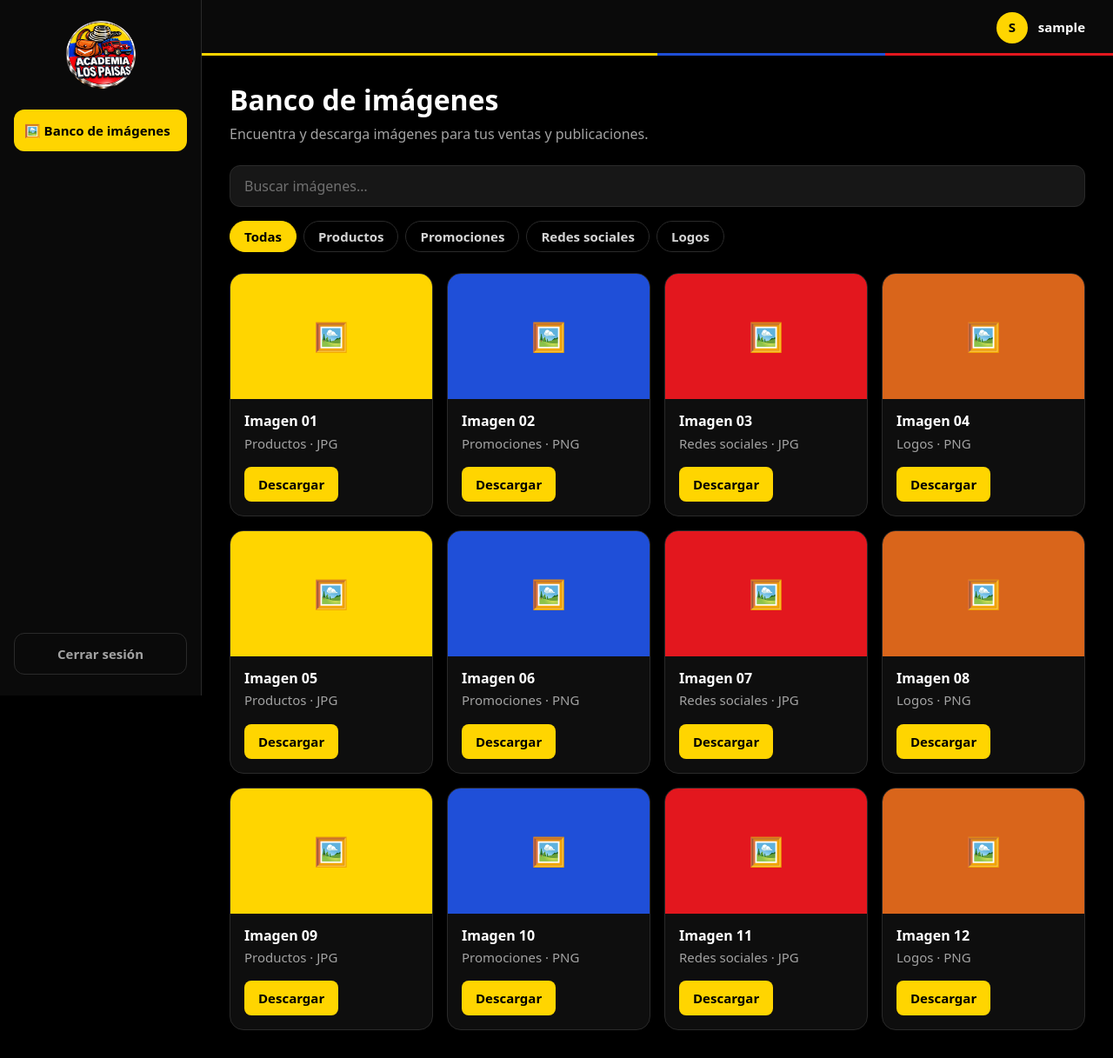
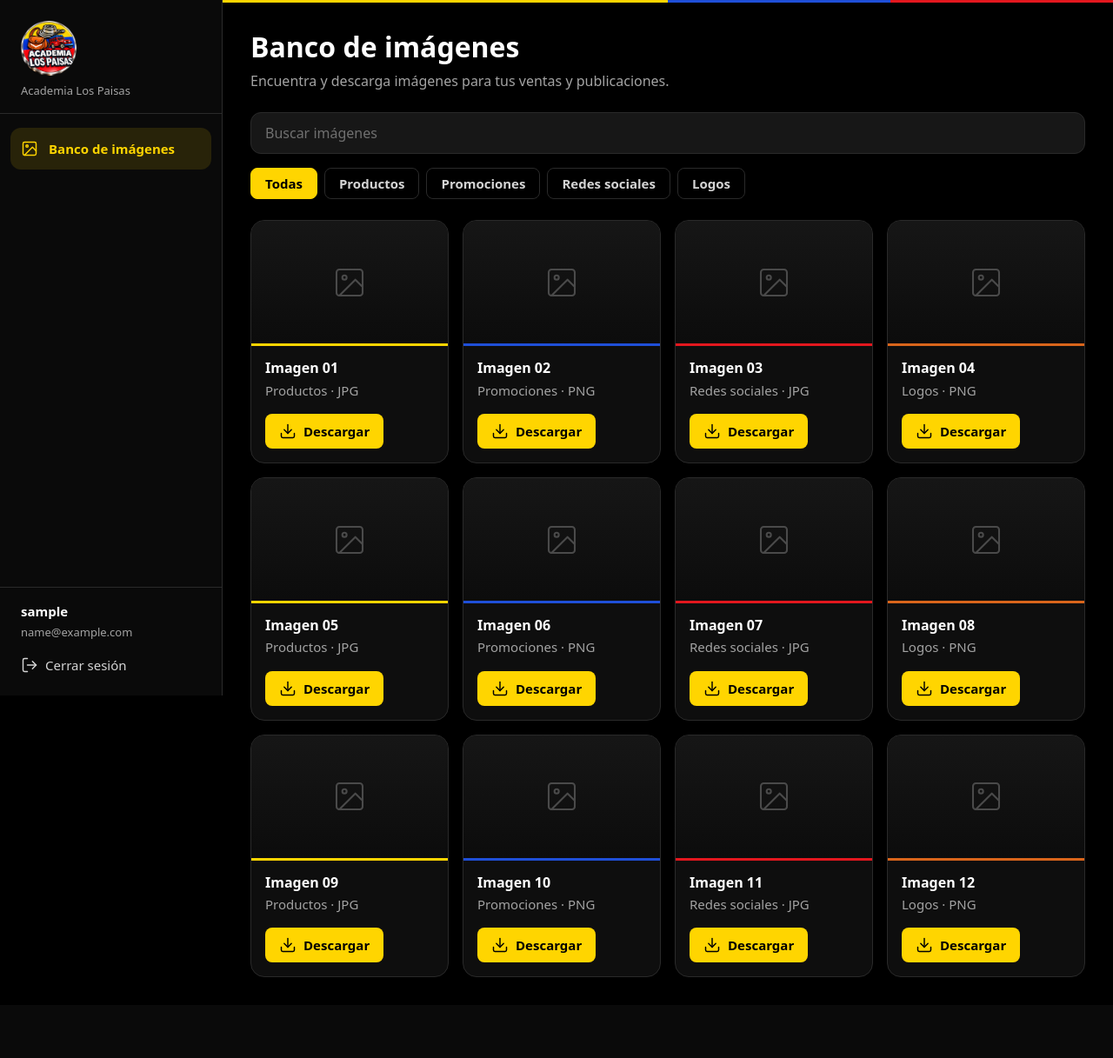
Before and after one commit to jpablo0724/tiendalospaisas, a Flask app: page /dashboard in a window 1280 px wide. Shown: the whole page at 87% size. After the commit the page ends 1124 px from the top, so only its background shows below. Run offline with Flask 3, Linux system fonts and the light colour scheme; the visitor is signed in with stand-in values (Sample User, id 1); data comes from the database, SQL or seed files in the repository.

Commit message:
Dashboard con estilo sobrio: íconos de línea, sin emojis, bloque de usuario en el menú
Co-Authored-By: Claude Sonnet 5.5 <noreply@anthropic.com>

```diff
--- a/academia/static/dashboard.css
+++ b/academia/static/dashboard.css
@@ -1,44 +1,58 @@
-body.app{display:grid;grid-template-columns:14.5rem 1fr;min-height:100vh}
-.side{background:#0a0a0a;border-right:1px solid var(--line);padding:var(--s5) var(--s4);display:flex;flex-direction:column;gap:var(--s5);position:sticky;top:0;height:100vh}
-.logo{width:80px;height:auto;align-self:center}
-.side nav{display:grid;gap:var(--s1);flex:1;align-content:start}
-.side nav a{display:flex;align-items:center;height:var(--control-h);padding:0 var(--s3);border-radius:var(--r-md);text-decoration:none;color:var(--text-2);font-size:var(--fs-sm);font-weight:var(--fw-semi)}
-.side nav a:hover{background:#1c1c1c}
-.side nav a.on{background:var(--yellow);color:#000}
-.logout{width:100%;height:var(--control-h);border:1px solid var(--line);background:transparent;border-radius:var(--r-md);font:inherit;font-size:var(--fs-sm);font-weight:var(--fw-semi);cursor:pointer;color:var(--muted)}
-.logout:hover{border-color:var(--red);color:#ff9a9e}
-.top{display:flex;align-items:center;height:4rem;padding:0 var(--s6);background:#0a0a0a;border-bottom:1px solid var(--line);position:relative}
-.top::after{content:"";position:absolute;left:0;right:0;bottom:-1px;height:3px;background:linear-gradient(90deg,var(--yellow) 50%,var(--blue) 50% 75%,var(--red) 75%)}
-.menu{display:none;background:none;border:0;font-size:var(--fs-xl);cursor:pointer;color:var(--text)}
-.user{display:flex;align-items:center;gap:var(--s3);margin-left:auto;font-size:var(--fs-sm);font-weight:var(--fw-semi)}
-.avatar{width:2.25rem;height:2.25rem;border-radius:50%;background:var(--yellow);color:#000;display:grid;place-items:center;font-weight:var(--fw-bold)}
+body.app{display:grid;grid-template-columns:16rem 1fr;min-height:100vh}
+.ic{width:1.25rem;height:1.25rem;flex:none;fill:none;stroke:currentColor;stroke-width:1.75;stroke-linecap:round;stroke-linejoin:round}
+
+/* Menú lateral */
+.side{background:#0a0a0a;border-right:1px solid var(--line);display:flex;flex-direction:column;position:sticky;top:0;height:100vh}
+.brand{display:flex;flex-direction:column;gap:var(--s2);padding:var(--s5) var(--s5) var(--s4);border-bottom:1px solid var(--line)}
+.brand .logo{width:64px;height:auto}
+.brand span{font-size:var(--fs-xs);color:var(--muted)}
+.side nav{display:grid;gap:var(--s1);align-content:start;flex:1;padding:var(--s4) var(--s3)}
+.side nav a{display:flex;align-items:center;gap:var(--s3);height:var(--control-h);padding:0 var(--s3);border-radius:var(--r-md);text-decoration:none;color:var(--text-2);font-size:var(--fs-sm);font-weight:var(--fw-semi)}
+.side nav a:hover{background:#171717}
+.side nav a.on{background:rgba(255,213,0,.12);color:var(--yellow)}
+.account{display:grid;gap:var(--s1);padding:var(--s4) var(--s5) var(--s5);border-top:1px solid var(--line)}
+.account strong{font-size:var(--fs-sm);font-weight:var(--fw-semi)}
+.account span{font-size:var(--fs-xs);color:var(--muted);overflow-wrap:anywhere}
+.logout{display:flex;align-items:center;gap:var(--s2);margin-top:var(--s3);padding:0;border:0;background:none;color:var(--text-2);font:inherit;font-size:var(--fs-sm);cursor:pointer}
+.logout:hover{color:var(--yellow)}
+
+/* Zona principal */
+.main{min-width:0}
+.top{display:none}
+.main::before{content:"";display:block;height:3px;background:linear-gradient(90deg,var(--yellow) 50%,var(--blue) 50% 75%,var(--red) 75%)}
 .content{padding:var(--s6);max-width:70rem}
 .welcome{margin-bottom:var(--s5)}
 .welcome h1{font-size:var(--fs-2xl);margin-bottom:var(--s2)}
-.welcome p{font-size:var(--fs-md);color:var(--muted)}
+.welcome p{color:var(--muted)}
 .tools{display:grid;gap:var(--s4);margin-bottom:var(--s5)}
 .tools input{width:100%;height:var(--control-h);padding:0 var(--s4);border:1px solid var(--line);border-radius:var(--r-md);font:inherit;font-size:var(--fs-md);background:var(--field);color:var(--text)}
 .tools input::placeholder{color:#707070}
 .tools input:focus{outline:none;border-color:var(--yellow);box-shadow:0 0 0 3px rgba(255,213,0,.2)}
 .chips{display:flex;flex-wrap:wrap;gap:var(--s2)}
-.chip{height:2.25rem;padding:0 var(--s4);border:1px solid var(--line);border-radius:99px;background:transparent;color:var(--text-2);font:inherit;font-size:var(--fs-sm);font-weight:var(--fw-semi);cursor:pointer}
-.chip:hover{border-color:var(--yellow)}
+.chip{height:2.25rem;padding:0 var(--s4);border:1px solid var(--line);border-radius:var(--r-sm);background:transparent;color:var(--text-2);font:inherit;font-size:var(--fs-sm);font-weight:var(--fw-semi);cursor:pointer}
+.chip:hover{border-color:#555}
 .chip.on{background:var(--yellow);border-color:var(--yellow);color:#000}
+
+/* Galería */
 .gallery{display:grid;grid-template-columns:repeat(auto-fill,minmax(13.5rem,1fr));gap:var(--s4)}
-.img-card{background:var(--surface);border:1px solid var(--line);border-radius:var(--r-lg);overflow:hidden;transition:border-color .15s,transform .15s}
+.img-card{background:var(--surface);border:1px solid var(--line);border-radius:var(--r-lg);overflow:hidden;transition:border-color .15s}
 .img-card[hidden]{display:none}
-.img-card:hover{border-color:var(--yellow);transform:translateY(-2px)}
-.thumb{height:9rem;display:grid;place-items:center;font-size:var(--fs-2xl)}
+.img-card:hover{border-color:#555}
+.thumb{height:9rem;display:grid;place-items:center;background:linear-gradient(180deg,#161616,#0c0c0c);border-bottom:3px solid var(--accent,var(--yellow));color:#4a4a4a}
+.thumb .ic{width:2.5rem;height:2.5rem;stroke-width:1.25}
 .body{padding:var(--s4)}
 .body h3{font-size:var(--fs-md);margin-bottom:var(--s1)}
 .body p{font-size:var(--fs-sm);color:var(--muted);margin-bottom:var(--s4)}
-.go{display:inline-flex;align-items:center;height:2.5rem;padding:0 var(--s4);background:var(--yellow);color:#000;border-radius:var(--r-sm);text-decoration:none;font-size:var(--fs-sm);font-weight:var(--fw-bold)}
+.go{display:inline-flex;align-items:center;gap:var(--s2);height:2.5rem;padding:0 var(--s4);background:var(--yellow);color:#000;border-radius:var(--r-sm);text-decoration:none;font-size:var(--fs-sm);font-weight:var(--fw-bold)}
 .go:hover{background:var(--yellow-h)}
 .gallery .empty{grid-column:1/-1;text-align:center;color:var(--muted);padding:var(--s6) 0}
+
 @media(max-width:800px){
   body.app{grid-template-columns:1fr}
-  .side{position:fixed;z-index:10;left:0;top:0;width:14.5rem;transform:translateX(-100%);transition:transform .2s}
+  .side{position:fixed;z-index:10;left:0;top:0;width:16rem;transform:translateX(-100%);transition:transform .2s}
   .side.open{transform:none;box-shadow:0 0 40px rgba(255,255,255,.12)}
-  .menu{display:block}.top{padding:0 var(--s4)}.content{padding:var(--s5) var(--s4)}
-  .uname{display:none}.welcome h1{font-size:var(--fs-xl)}
+  .top{display:flex;align-items:center;height:3.5rem;padding:0 var(--s4);border-bottom:1px solid var(--line)}
+  .menu{display:grid;place-items:center;width:2.5rem;height:2.5rem;background:none;border:0;color:var(--text);cursor:pointer}
+  .content{padding:var(--s5) var(--s4)}
+  .welcome h1{font-size:var(--fs-xl)}
 }
--- a/academia/templates/dashboard.html
+++ b/academia/templates/dashboard.html
@@ -9,23 +9,36 @@
 </head>
 <body class="app">
   <aside class="side" id="side">
-    <img class="logo" src="{{ url_for('static', filename='logo.png') }}" alt="Academia Los Paisas">
-    <nav>
-      <a class="on" href="#">🖼️ Banco de imágenes</a>
+    <div class="brand">
+      <img class="logo" src="{{ url_for('static', filename='logo.png') }}" alt="Academia Los Paisas">
+      <span>Academia Los Paisas</span>
+    </div>
+
+    <nav aria-label="Principal">
+      <a class="on" href="#" aria-current="page">
+        <svg class="ic" viewBox="0 0 24 24" aria-hidden="true"><rect x="3" y="3" width="18" height="18" rx="2"/><circle cx="8.5" cy="8.5" r="1.5"/><path d="m21 15-5-5L5 21"/></svg>
+        Banco de imágenes
+      </a>
     </nav>
-    <form method="post" action="{{ url_for('logout') }}">
-      <input type="hidden" name="_csrf" value="{{ csrf_token() }}">
-      <button type="submit" class="logout">Cerrar sesión</button>
-    </form>
+
+    <div class="account">
+      <strong>{{ g.user['nombre'] }}</strong>
+      <span>{{ g.user['email'] }}</span>
+      <form method="post" action="{{ url_for('logout') }}">
+        <input type="hidden" name="_csrf" value="{{ csrf_token() }}">
+        <button type="submit" class="logout">
+          <svg class="ic" viewBox="0 0 24 24" aria-hidden="true"><path d="M9 21H5a2 2 0 0 1-2-2V5a2 2 0 0 1 2-2h4"/><path d="m16 17 5-5-5-5"/><path d="M21 12H9"/></svg>
+          Cerrar sesión
+        </button>
+      </form>
+    </div>
   </aside>
 
   <div class="main">
     <header class="top">
-      <button class="menu" aria-label="Abrir menú" onclick="document.getElementById('side').classList.toggle('open')">☰</button>
-      <div class="user">
-        <span class="avatar">{{ g.user['nombre'][:1]|upper }}</span>
-        <span class="uname">{{ g.user['nombre'] }}</span>
-      </div>
+      <button class="menu" aria-label="Abrir menú" onclick="document.getElementById('side').classList.toggle('open')">
+        <svg class="ic" viewBox="0 0 24 24" aria-hidden="true"><path d="M4 6h16M4 12h16M4 18h16"/></svg>
+      </button>
     </header>
 
     <main class="content">
@@ -35,7 +48,7 @@
       </section>
 
       <section class="tools">
-        <input id="q" type="search" placeholder="Buscar imágenes…" aria-label="Buscar imágenes">
+        <input id="q" type="search" placeholder="Buscar imágenes" aria-label="Buscar imágenes">
         <div class="chips" role="group" aria-label="Categorías">
           <button type="button" class="chip on" data-cat="">Todas</button>
           {% for c in categorias %}<button type="button" class="chip" data-cat="{{ c }}">{{ c }}</button>{% endfor %}
@@ -45,11 +58,16 @@
       <section class="gallery" id="gallery">
         {% for im in imagenes %}
         <article class="img-card" data-cat="{{ im.categoria }}" data-title="{{ im.titulo|lower }}">
-          <div class="thumb" style="background:{{ im.color }}">🖼️</div>
+          <div class="thumb" style="--accent:{{ im.color }}">
+            <svg class="ic" viewBox="0 0 24 24" aria-hidden="true"><rect x="3" y="3" width="18" height="18" rx="2"/><circle cx="8.5" cy="8.5" r="1.5"/><path d="m21 15-5-5L5 21"/></svg>
+          </div>
           <div class="body">
             <h3>{{ im.titulo }}</h3>
             <p>{{ im.categoria }} · {{ im.formato }}</p>
-            <a class="go" href="#">Descargar</a>
+            <a class="go" href="#">
+              <svg class="ic" viewBox="0 0 24 24" aria-hidden="true"><path d="M21 15v4a2 2 0 0 1-2 2H5a2 2 0 0 1-2-2v-4"/><path d="m7 10 5 5 5-5"/><path d="M12 15V3"/></svg>
+              Descargar
+            </a>
           </div>
         </article>
         {% endfor %}
```
Also changed, not shown: docs/dashboard.css (+38 -24 lines), docs/dashboard.html (+109 -36 lines).
